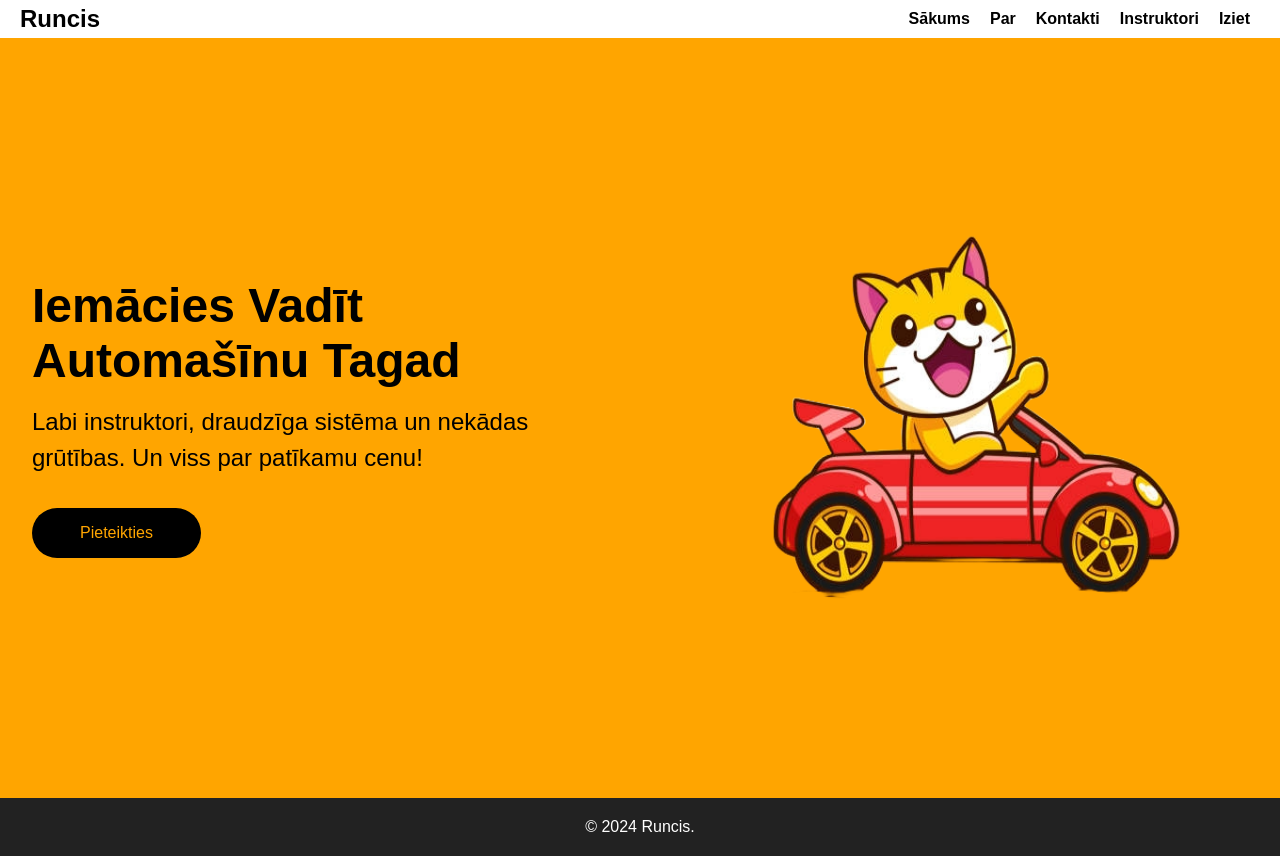
After one commit to 22DP1AKaha/AutoskolaTemp, a Spring app: template src/main/resources/templates/index_loggedIn.html in a window 1280 px wide. The commit adds this page. Run offline with Thymeleaf, Linux system fonts and the light colour scheme; the template is opened without the code that fills it, so the values that code supplies are empty.

Commit message:
daudz problemas maz idejas

```diff
--- a/src/main/java/com/example/Autoskola/repository/ClientRepository.java
+++ b/src/main/java/com/example/Autoskola/repository/ClientRepository.java
@@ -1,12 +1,12 @@
 package com.example.Autoskola.repository;
 
-import org.springframework.data.repository.CrudRepository;
+import org.springframework.data.jpa.repository.JpaRepository;
 import org.springframework.stereotype.Repository;
 
 import com.example.Autoskola.entity.Client;
 
 @Repository
-public interface ClientRepository extends CrudRepository<Client, Long> {
+public interface ClientRepository extends JpaRepository<Client, Long> {
     Client findByUsername(String username);
     Client findByUsernameAndPassword(String username, String password);
     Client findByIsActiveTrue();
--- /dev/null
+++ b/src/main/resources/templates/index_loggedIn.html
@@ -0,0 +1,43 @@
+<!DOCTYPE html>
+<html lang="en">
+
+<head>
+    <meta charset="UTF-8">
+    <meta name="viewport" content="width=device-width, initial-scale=1.0">
+    <title>Document</title>
+    <link rel="stylesheet" th:href="@{/css/styles.css}">
+</head>
+
+<body>
+    <nav>
+        <div class="logo">
+            Runcis
+        </div>
+        <ul class="nav-links">
+            <a href="/">Sākums</a>
+            <a href="/par">Par</a>
+            <a href="/kontakti">Kontakti</a>
+            <a href="/instruktori">Instruktori</a>
+            <a href="/iziet">Iziet</a>
+        </ul>
+    </nav>
+    <section class="hero">
+        <div class="hero-container">
+            <div class="column-left">
+                <h1>Iemācies Vadīt Automašīnu Tagad</h1>
+                <p>Labi instruktori, draudzīga sistēma un nekādas grūtības.
+                    Un viss par patīkamu cenu!</p>
+                    <button onclick="window.location.href='/registreties'">Pieteikties</button>
+            </div>
+            <div class="column-right">
+                <img th:src="@{/images/runcis.png}" alt="illustration" class="hero-image">
+            </div>
+        </div>
+    </section>
+
+    <footer>
+        <p>© 2024 Runcis.</p>
+    </footer>
+</body>
+
+</html>
--- a/src/main/resources/templates/pieraksti.html
+++ b/src/main/resources/templates/pieraksti.html
@@ -17,7 +17,9 @@
                 <a href="/par">Par</a>
                 <a href="/kontakti">Kontakti</a>
                 <a href="/instruktori">Instruktori</a>
-                <a href="/ienakt">Ienākt</a>
+                <div th:each="client : ${Client}">
+                    <a th:href="${client.isActive ? '/iziet' : '/ienakt'}">Link</a>
+                </div>
             </ul>
         </nav>
     </header>
```
Also changed, not shown: src/main/java/com/example/Autoskola/controller/LoginController.java (+10 -0 lines), src/main/java/com/example/Autoskola/controller/WebController.java (+16 -0 lines), 2 other files.
